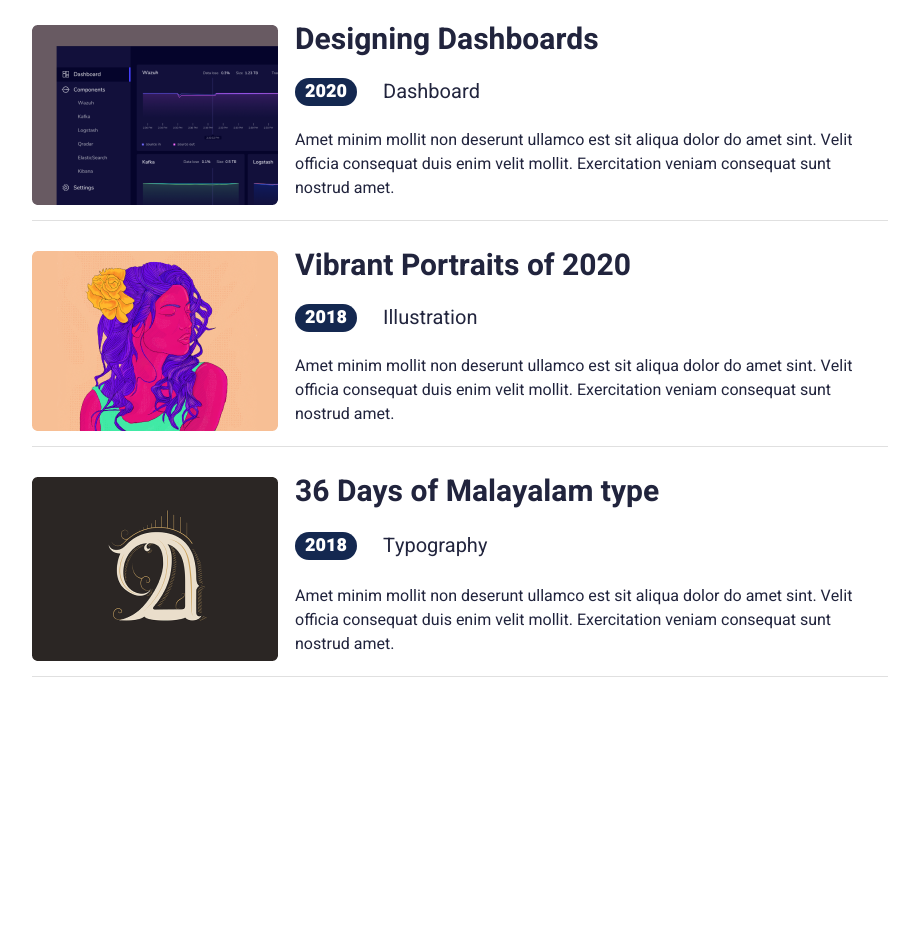
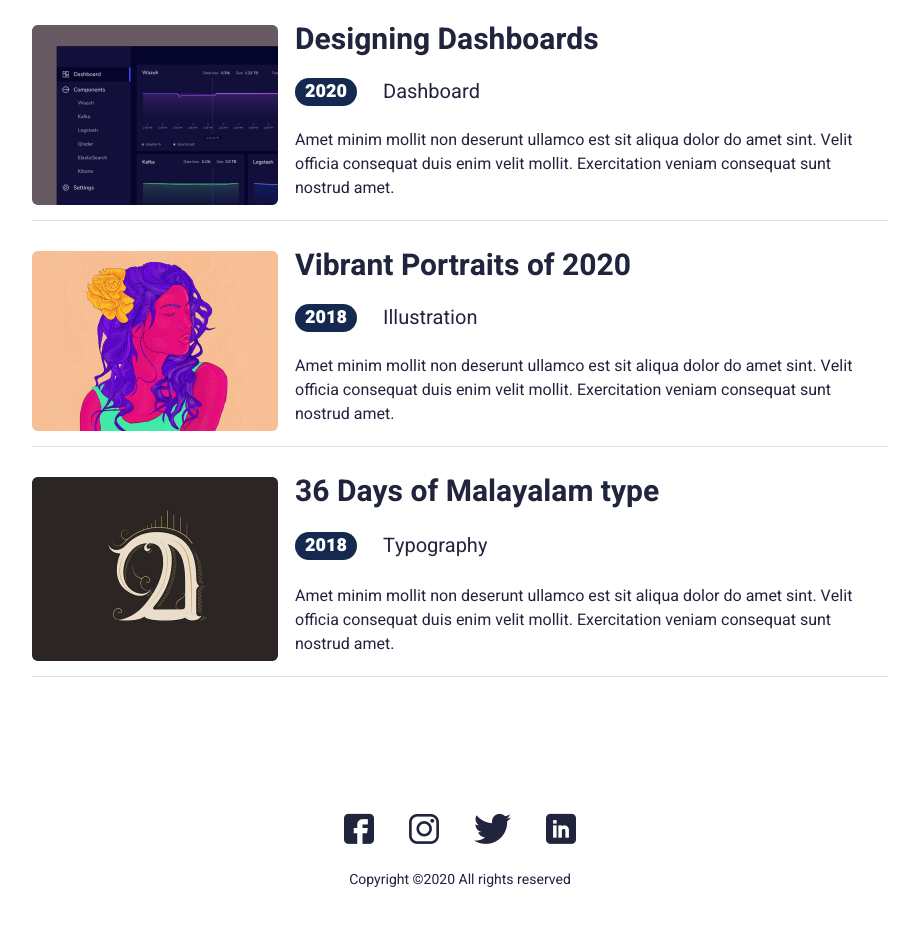
Before and after one commit to DedPerd/TestPage, a plain HTML site: page index.html in a window 1280 px wide. Shown: the part 1067-2008 px from the top of the page, without its empty margins (180-1099 px from the left). Before the commit the page ends 1886 px from the top, so only its background shows below. Drawn offline with Linux system fonts and the light colour scheme.

Commit message:
completing the home page

```diff
--- /dev/null
+++ b/css/iconsfont.css
@@ -0,0 +1,40 @@
+@font-face {
+  font-family: 'brandsicons';
+  src:  url('../fonts/brandsicons.eot?b862so');
+  src:  url('../fonts/brandsicons.eot?b862so#iefix') format('embedded-opentype'),
+    url('../fonts/brandsicons.ttf?b862so') format('truetype'),
+    url('../fonts/brandsicons.woff?b862so') format('woff'),
+    url('../fonts/brandsicons.svg?b862so#brandsicons') format('svg');
+  font-weight: normal;
+  font-style: normal;
+  font-display: block;
+}
+
+[class^="_icon-"]:before,
+[class*=" _icon-"]:before {
+  /* use !important to prevent issues with browser extensions that change fonts */
+  font-family: 'brandsicons' !important;
+  speak: never;
+  font-style: normal;
+  font-weight: normal;
+  font-variant: normal;
+  text-transform: none;
+  line-height: 1;
+
+  /* Better Font Rendering =========== */
+  -webkit-font-smoothing: antialiased;
+  -moz-osx-font-smoothing: grayscale;
+}
+
+._icon-fb:before {
+  content: "\e900";
+}
+._icon-insta:before {
+  content: "\e901";
+}
+._icon-twitter:before {
+  content: "\e902";
+}
+._icon-linkedin:before {
+  content: "\e903";
+}
--- a/css/style.css
+++ b/css/style.css
@@ -82,7 +82,6 @@ main {
 
 	width: 100%;
 	margin: 0 auto;
-	padding: 0 0 60px 0;
 }
 .page__section {
 	display: flex;
@@ -247,6 +246,32 @@ main {
 	line-height: 24px;
 }
 
+/* ------footer------ */
+footer {
+	height: 182px;
+	width: 100%;
+}
+.footer__body {
+	width: 232px;
+	height: 100%;
+	margin: 0 auto;
+	display: flex;
+	flex-direction: column;
+	justify-content: center;
+	text-align: center;
+}
+.footer__body p {
+	font-size: 14px;
+	margin-top: 25px;
+}
+.brands-logos {
+	display: flex;
+	justify-content: space-between;
+}
+.brands-logos div {
+	font-size: 30px;
+	cursor: pointer;
+}
 /* ------------------ */
 
 @media (max-width: 520px) {
--- a/index.html
+++ b/index.html
@@ -4,6 +4,7 @@
 	<meta charset="UTF-8">
 	<meta name="viewport" content="width=device-width, initial-scale=1.0">
 	<link rel="preconnect" href="https://fonts.gstatic.com">
+	<link rel="stylesheet" href="css/iconsfont.css">
 	<link rel="stylesheet" href="css/style.css">
 	<link href="https://fonts.googleapis.com/css2?family=Heebo:wght@400;500;700;900&display=swap" rel="stylesheet">
 	<title>HomePage</title>
@@ -102,6 +103,18 @@
 
 			</section>
 		</main>
+		<footer class="footer">
+			<div class="footer__body">
+				<div class="brands-logos">
+					<div class="_icon-fb"></div>
+					<div class="_icon-insta"></div>
+					<div class="_icon-twitter"></div>
+					<div class="_icon-linkedin"></div>
+				</div>
+				<p>Copyright ©2020 All rights reserved</p>
+			</div>
+
+		</footer>
 	</div>
 	<script src="js/main.js"></script>
 </body>
```
Also changed, not shown: fonts/brandsicons.ttf (added), fonts/brandsicons.woff (added), 2 other files.
